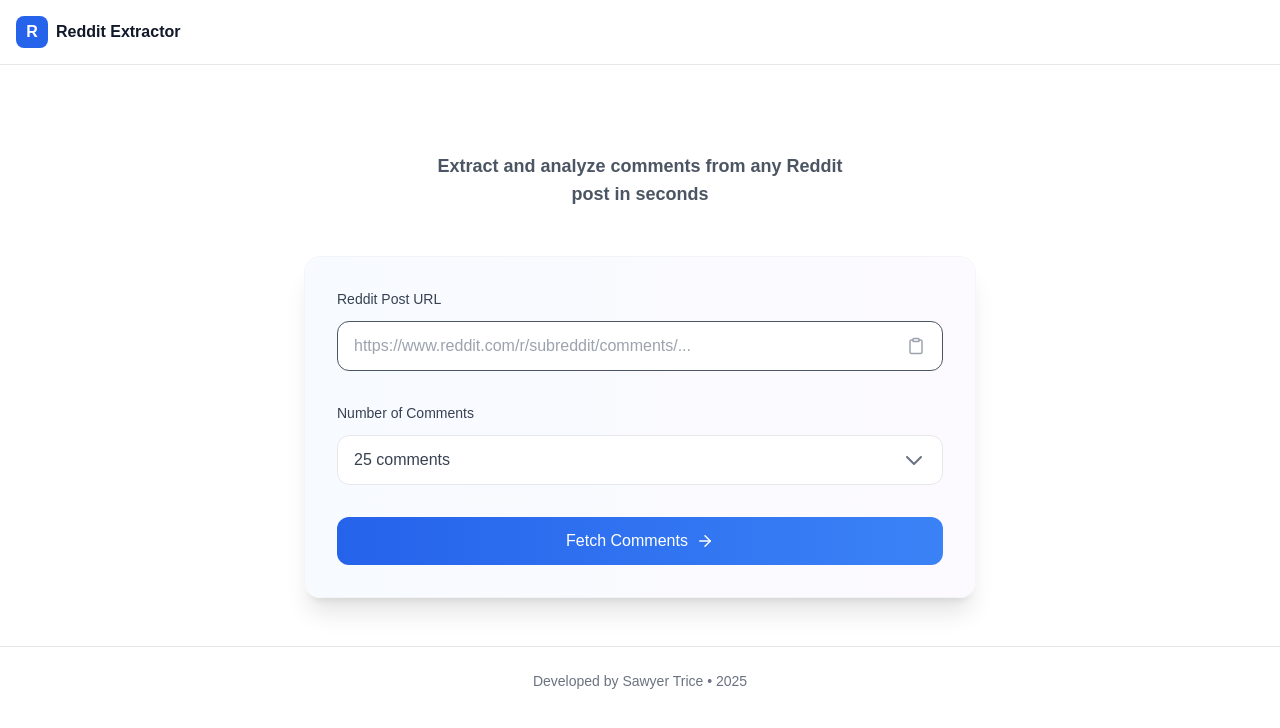
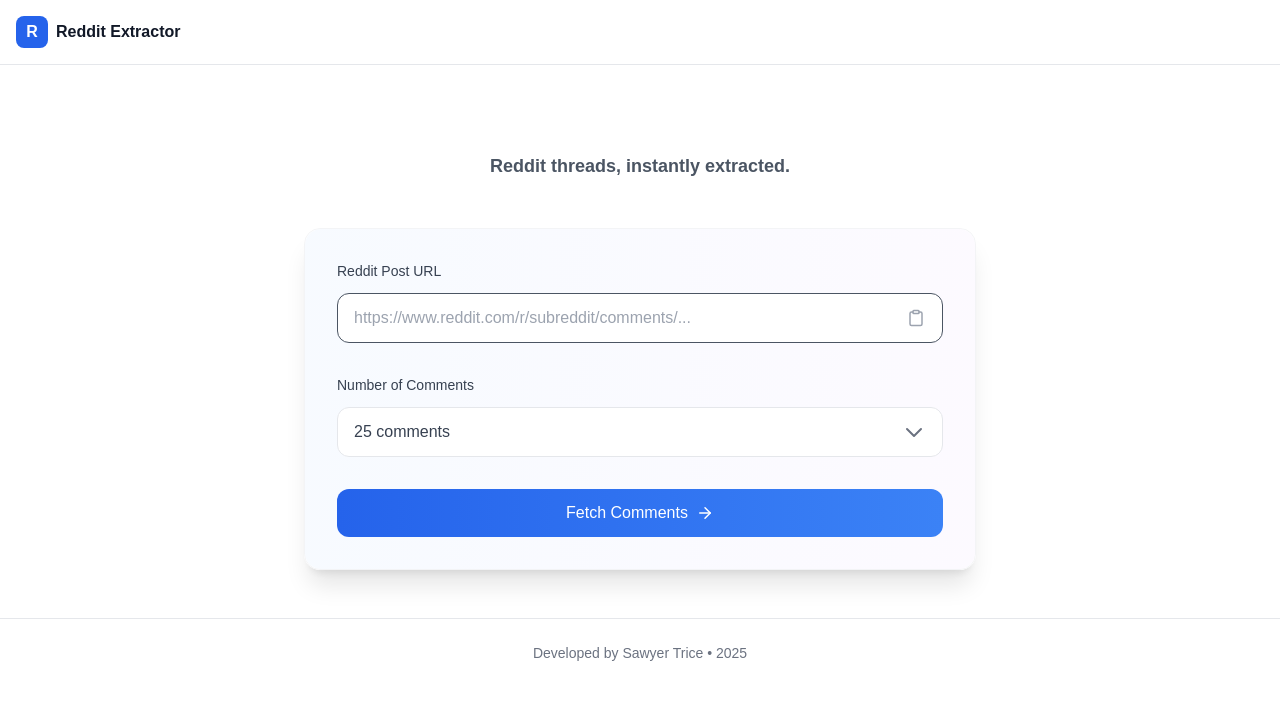
Before and after one commit to sh3nz/comment-extractor-frontend, a Next.js app: page / in a window 1280 px wide. Shown: the top 728 px of the page. Built offline with nearby package versions, Linux system fonts and the light colour scheme; no server answers.

Commit message:
Update page.tsx
Updating page copy

```diff
--- a/src/app/page.tsx
+++ b/src/app/page.tsx
@@ -232,7 +232,7 @@
                   Reddit Comment Extractor
                 </h1>
                 <p className="text-gray-600 font-lexend font-semibold text-lg max-w-md mx-auto">
-                  Extract and analyze comments from any Reddit post in seconds
+                  Reddit threads, instantly extracted.
                 </p>
               </div>
             )}
```
